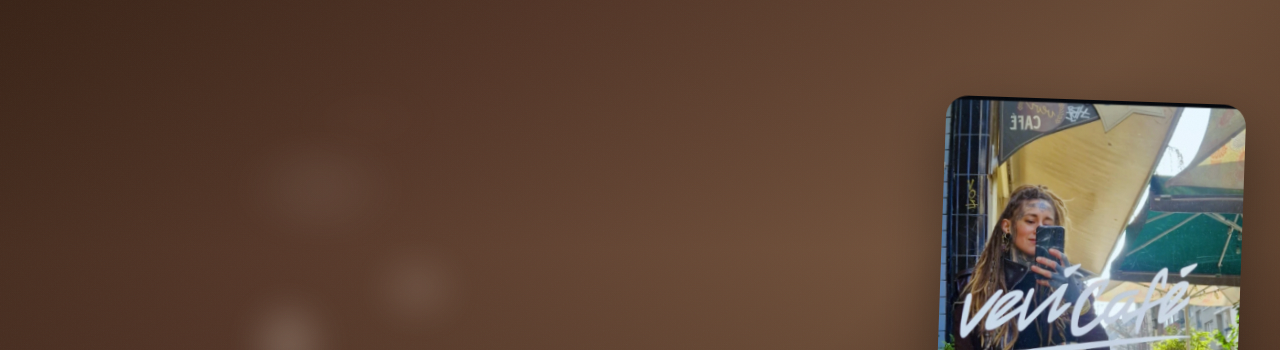
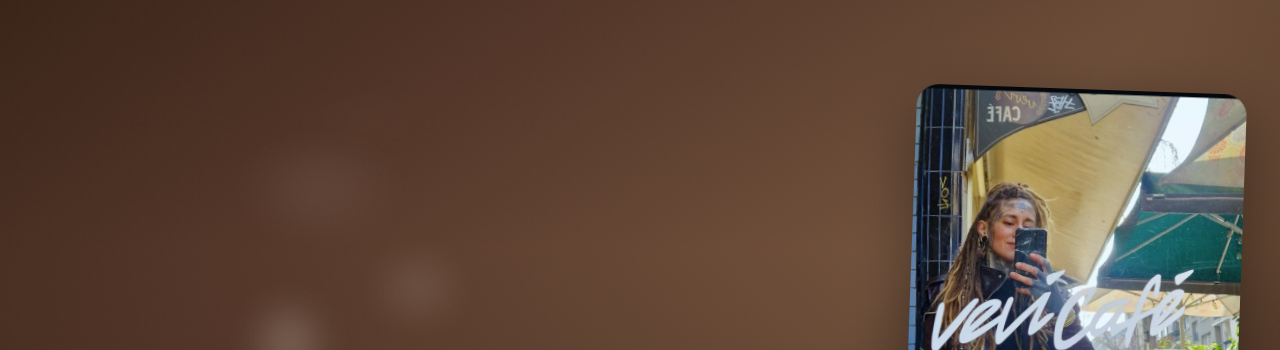
Before and after one commit to leonbubova/vevi-design, a plain HTML site: page v5.html in a window 1280 px wide. Shown: the part 71-421 px from the top of the page. Drawn offline with Linux system fonts and the light colour scheme; animation ran at ten frames a second.

Commit message:
Add v5 with centered hero portrait on mobile + reduce section spacing
- v5: Hero portrait centered horizontally, 85vw width on mobile
- v5: Portrait moved from hero-content to hero for proper absolute positioning
- v5: Desktop portrait aligned to 1200px content container
- v5: Reduced padding between story and ethos sections
- v4: Hero portrait sizing from previous plan (+30% mobile, +15% tablet, +10% desktop)

Co-Authored-By: Claude Opus 4.6 <noreply@anthropic.com>

```diff
--- a/v4.html
+++ b/v5.html
@@ -273,15 +273,16 @@
 
     .hero-portrait {
       position: absolute;
-      right: 1.5rem;
-      top: -100%;
-      width: 190px;
-      height: 245px;
+      left: 50%;
+      top: 15%;
+      width: 85vw;
+      max-width: 360px;
+      aspect-ratio: 3 / 4;
       border-radius: 18px 18px 4px 18px;
       overflow: hidden;
       box-shadow: 0 20px 60px rgba(0,0,0,0.4);
       z-index: 3;
-      transform: rotate(2deg);
+      transform: translateX(-50%) rotate(2deg);
       animation: fade-in-up 1s 0.5s ease-out both;
     }
 
@@ -293,26 +294,34 @@
     }
 
     @keyframes fade-in-up {
-      from { opacity: 0; transform: translateY(20px) rotate(2deg); }
-      to { opacity: 1; transform: translateY(0) rotate(2deg); }
+      from { opacity: 0; transform: translateX(-50%) translateY(20px) rotate(2deg); }
+      to { opacity: 1; transform: translateX(-50%) translateY(0) rotate(2deg); }
     }
 
     @media (min-width: 600px) {
       .hero-portrait {
-        width: 200px;
-        height: 260px;
-        top: -8rem;
+        width: 230px;
+        max-width: none;
+        aspect-ratio: auto;
+        height: 300px;
+        top: 25%;
+        left: auto;
         right: 2rem;
+        transform: rotate(2deg);
         border-radius: 22px 22px 4px 22px;
       }
+      @keyframes fade-in-up {
+        from { opacity: 0; transform: translateY(20px) rotate(2deg); }
+        to { opacity: 1; transform: translateY(0) rotate(2deg); }
+      }
     }
 
     @media (min-width: 1024px) {
       .hero-portrait {
-        width: 300px;
-        height: 380px;
-        top: -16rem;
-        right: 0;
+        width: 330px;
+        height: 420px;
+        top: 20%;
+        right: calc(50% - 600px);
       }
     }
 
@@ -448,8 +457,8 @@
     }
 
     /* ---- SHARED ---- */
-    .pad { padding: 5rem 1.5rem; }
-    .pad-lg { padding: 7rem 1.5rem; }
+    .pad { padding: 3.5rem 1.5rem; }
+    .pad-lg { padding: 5rem 1.5rem; }
     .inner { max-width: 1100px; margin: 0 auto; }
 
     .eyebrow {
@@ -483,7 +492,7 @@
 
     /* ---- STORY ---- */
     .story { background: var(--warm-white); }
-    .story.pad-lg { padding-bottom: 4rem; }
+    .story.pad-lg { padding-bottom: 2rem; }
     @media (min-width: 768px) { .story.pad-lg { padding-bottom: 7rem; } }
 
     .story-layout {
@@ -1214,9 +1223,9 @@
           scroll
         </a>
       </div>
-      <div class="hero-portrait">
-        <img src="cafe-aussen.png" alt="vevi Café Außenansicht" loading="eager">
-      </div>
+    </div>
+    <div class="hero-portrait">
+      <img src="cafe-aussen.png" alt="vevi Café Außenansicht" loading="eager">
     </div>
   </section>
 
```
